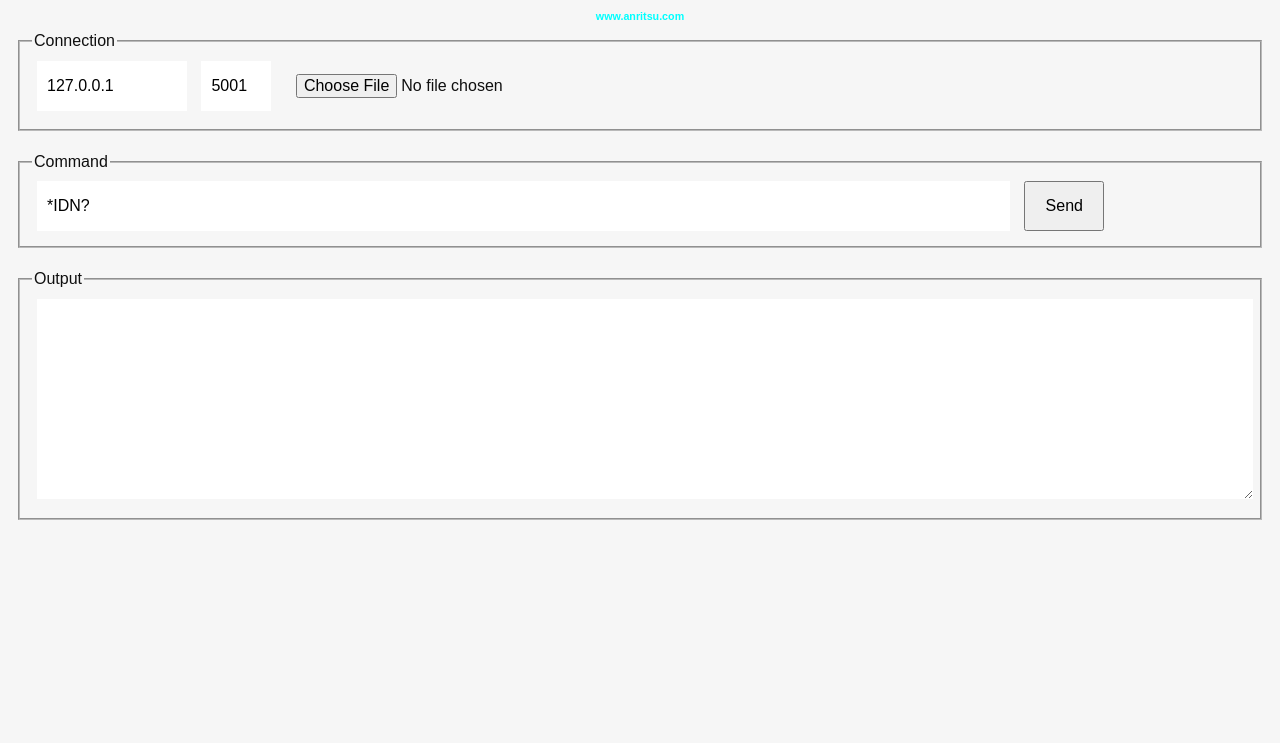
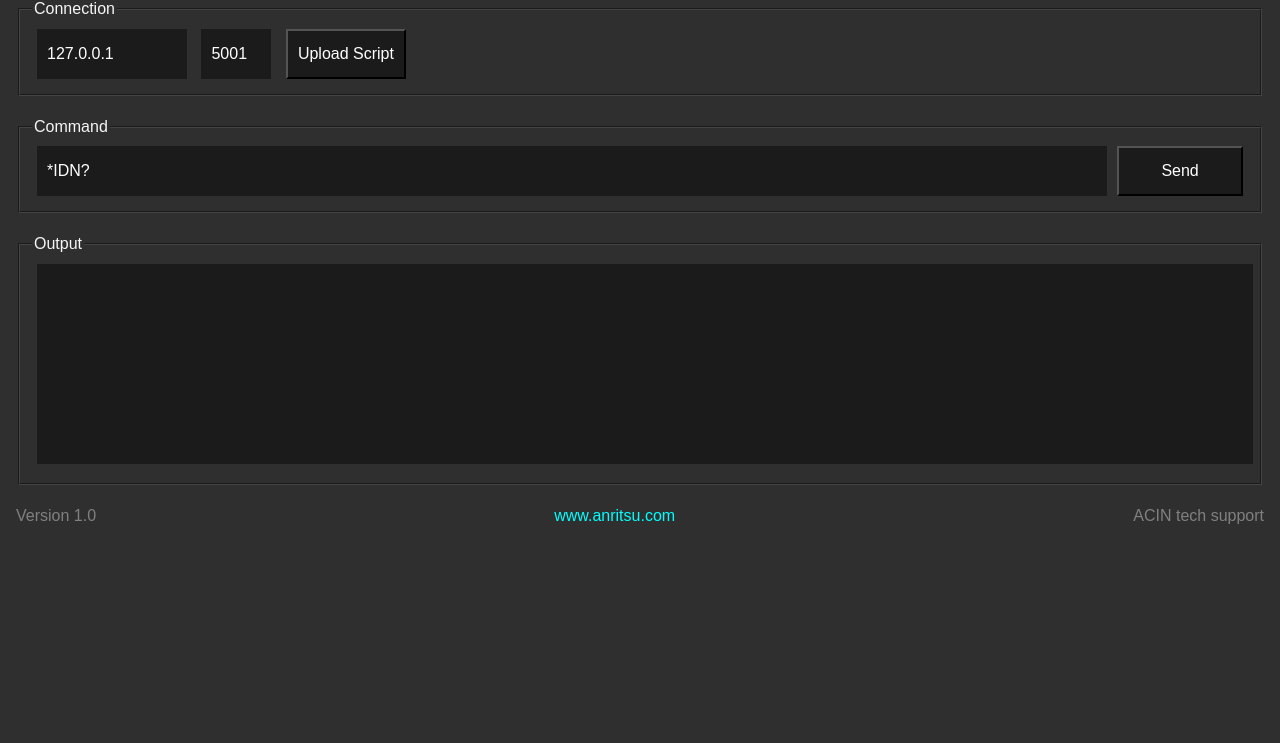
Before and after one commit to tushar8133/tauri_vna, a website: page src/index.html in a window 1280 px wide. Shown: the part 57-800 px from the top of the page. Drawn offline with Linux system fonts and the light colour scheme.

Commit message:
demo in US

```diff
--- a/package.json
+++ b/package.json
@@ -1,7 +1,7 @@
 {
-  "name": "anopp-shockline",
+  "name": "io-interface",
   "private": true,
-  "version": "0.0.0",
+  "version": "1.0.0",
   "type": "module",
   "scripts": {
     "tauri": "tauri",
--- a/src/index.html
+++ b/src/index.html
@@ -6,30 +6,24 @@
     <meta name="viewport" content="width=device-width, initial-scale=1.0" />
     <title>Tauri App</title>
     <script type="module" src="/main.js" defer></script>
-    <style>
-      .logo.vanilla:hover {
-        filter: drop-shadow(0 0 2em #ffe21c);
-      }
-    </style>
   </head>
 
   <body>
 
     <h1>io-Interface</h1>
-    <a href="https://anritsu.com" target="_blank"><h6>www.anritsu.com</h6></a>
 
     <fieldset>
       <legend>Connection</legend>
       <input id="address" placeholder="IP ADDRESS" style="width: 150px;" value="127.0.0.1"/>
       <input id="port" placeholder="PORT" style="width: 70px;" value="5001"/>
       <input type="file" id="preview2">
-      <!-- <button id="connect">Connect</button> -->
+      <button id="uploadScript">Upload Script</button>
     </fieldset>
 
-    <fieldset>
+    <fieldset class="command">
       <legend>Command</legend>
-      <input id="command" placeholder="Enter Command" style="width: 80%" value="*IDN?"/>
-      <button id="send" style="width: 80px;">Send</button>
+      <input id="command" placeholder="Enter Command" value="*IDN?"/>
+      <button id="send">Send</button>
     </fieldset>
 
     <fieldset>
@@ -37,5 +31,11 @@
       <textarea id="message"></textarea>
     </fieldset>
 
+    <footer>
+      <div>Version 1.0</div>
+      <div><a href="https://anritsu.com" target="_blank">www.anritsu.com</a></div>
+      <div>ACIN tech support</div>
+    </footer>
+
   </body>
 </html>
--- a/src/main.js
+++ b/src/main.js
@@ -71,6 +71,10 @@ window.addEventListener("DOMContentLoaded", () => {
     send_command();
   });
 
+  document.querySelector("#uploadScript").addEventListener("click", (e) => {
+    document.querySelector("#preview2").click();
+  });
+
   document.querySelector("#preview2").addEventListener("change", (e) => {
     e.preventDefault();
     preview2(e);
--- a/src/styles.css
+++ b/src/styles.css
@@ -4,8 +4,8 @@
   /* line-height: 24px; */
   /* font-weight: 400; */
 
-  color: #0f0f0f;
-  background-color: #f6f6f6;
+  color: #f6f6f6;
+  background-color: #2f2f2f;
 
   font-synthesis: none;
   text-rendering: optimizeLegibility;
@@ -18,33 +18,11 @@ html, body {
   height: 100%;
   margin: 0;
   padding: 0 8px;
+  overscroll-behavior: none;
 }
 
 * {
   box-sizing: border-box;
-}
-
-
-
-@media (prefers-color-scheme: dark) {
-  :root {
-    color: #f6f6f6;
-    background-color: #2f2f2f;
-  }
-
-  a:hover {
-    color: #24c8db;
-  }
-
-  input,
-  textarea,
-  button {
-    color: #ffffff;
-    background-color: #0f0f0f98;
-  }
-  button:active {
-    background-color: #0f0f0f69;
-  }
 }
 
 input, button {
@@ -56,6 +34,7 @@ textarea {
   width: 100%;
   height: 200px;
   padding: 10px;
+  resize: none;
 }
 
 fieldset {
@@ -93,3 +72,43 @@ a {
   color: aqua;
   text-decoration: none;
 }
+
+a:hover {
+  color: #24c8db;
+}
+
+input,
+textarea,
+button {
+  color: #ffffff;
+  background-color: #0f0f0f98;
+}
+button:active {
+  background-color: #0f0f0f69;
+}
+
+footer {
+  display: flex;
+  justify-content: space-between;
+  color: gray;
+  padding: 0 0px;
+}
+
+#preview2 {
+  visibility: hidden;
+  position: fixed;
+  bottom: 0;
+}
+
+.command {
+  display: flex;
+  justify-content: space-between;
+}
+
+.command > input {
+  width: 100%;
+}
+
+.command > button {
+  width: 140px;
+}
```
Also changed, not shown: src-tauri/tauri.conf.json (+4 -4 lines), 2 other files.
